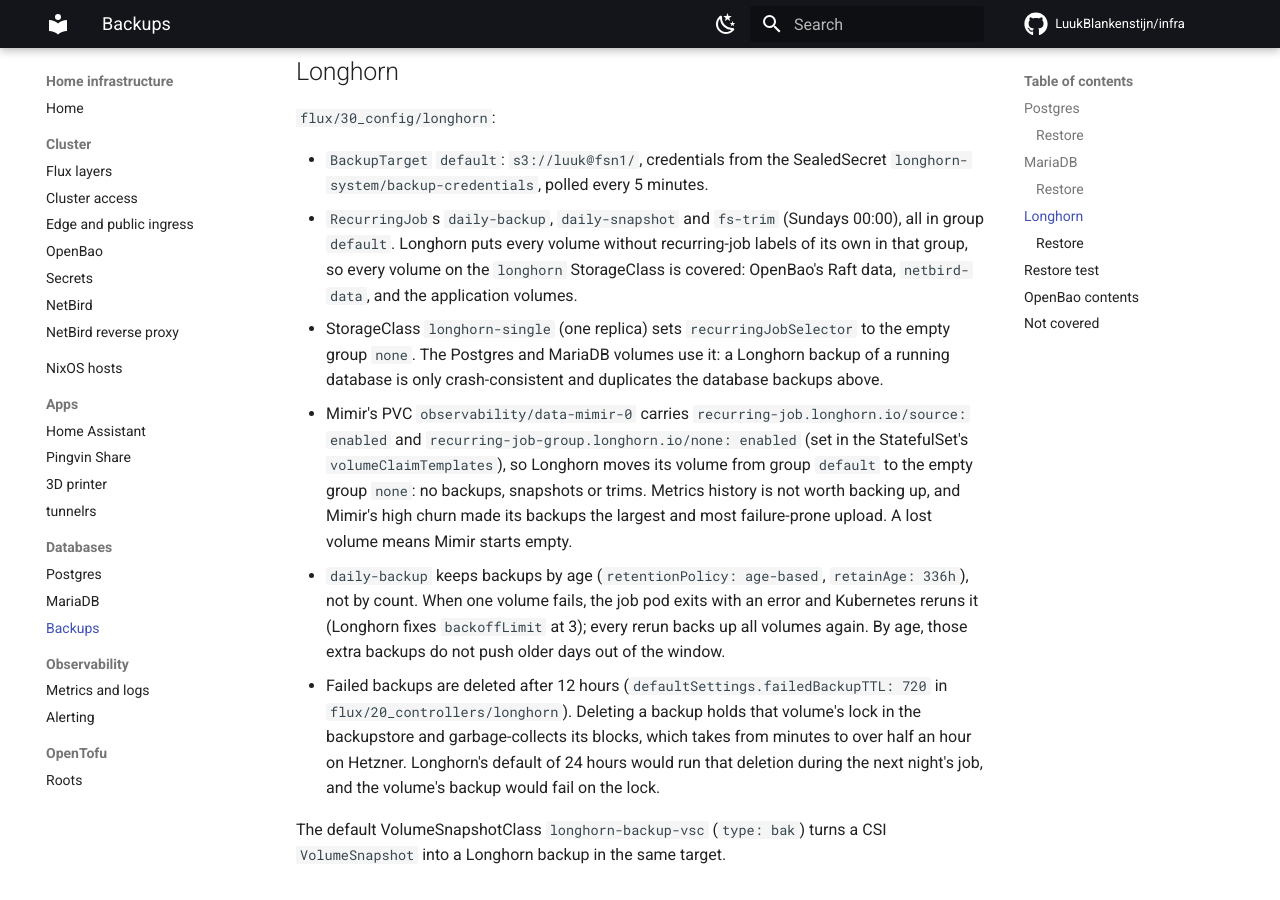
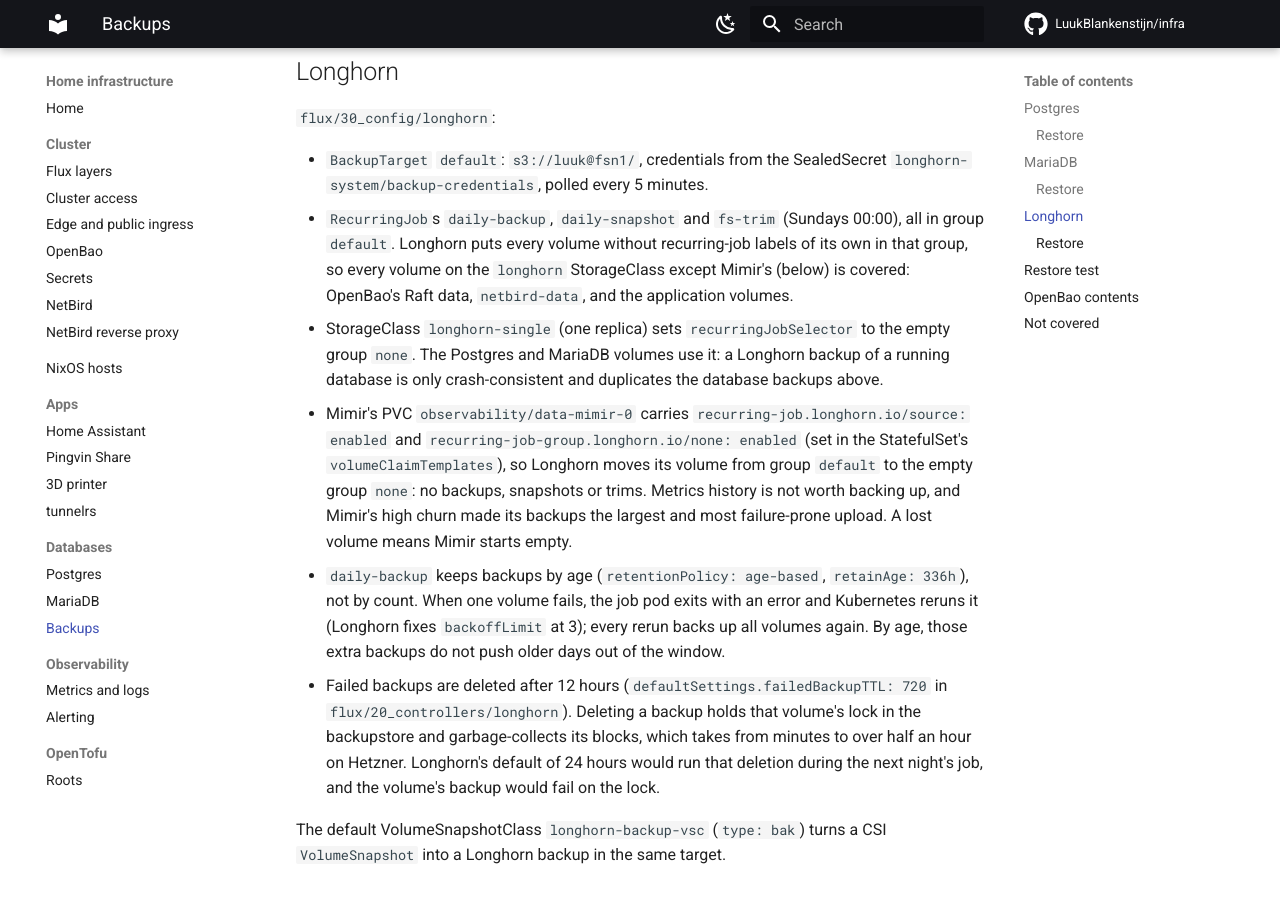
Before and after one commit to LuukBlankenstijn/infra, an MkDocs documentation site: the page built from docs/databases/backups.md, in a window 1280 px wide and 900 px high, scrolled down 2552 px. Built offline with MkDocs 1.6.1 and Material for MkDocs 9.7.7, drawn with Linux system fonts in a browser that asks for light colours; comment, search, counter and statistics services are not loaded; some of the changed text lies outside the part shown.

Commit message:
docs: Mimir is not covered by Longhorn backups

```diff
--- a/docs/databases/backups.md
+++ b/docs/databases/backups.md
@@ -93,8 +93,8 @@ original root password.
 - `RecurringJob`s `daily-backup`, `daily-snapshot` and `fs-trim` (Sundays 00:00),
   all in group `default`. Longhorn puts every volume without recurring-job
   labels of its own in that group, so every volume on the `longhorn`
-  StorageClass is covered: OpenBao's Raft data, `netbird-data`, and the
-  application volumes.
+  StorageClass except Mimir's (below) is covered: OpenBao's Raft data,
+  `netbird-data`, and the application volumes.
 - StorageClass `longhorn-single` (one replica) sets `recurringJobSelector` to the
   empty group `none`. The Postgres and MariaDB volumes use it: a Longhorn backup
   of a running database is only crash-consistent and duplicates the database
@@ -189,6 +189,8 @@ same values.
 - **MariaDB point-in-time recovery.** See [MariaDB](#mariadb): only the nightly
   base backups exist.
 - **Longhorn restore tests.** Only the databases are test-restored.
+- **Mimir.** Its volume is in no backup, snapshot or trim job; see
+  [Longhorn](#longhorn).
 
 Failed, stale and missing backups, a stalled WAL archive and a failed or
 overdue restore test alert in group `data` (see
```
